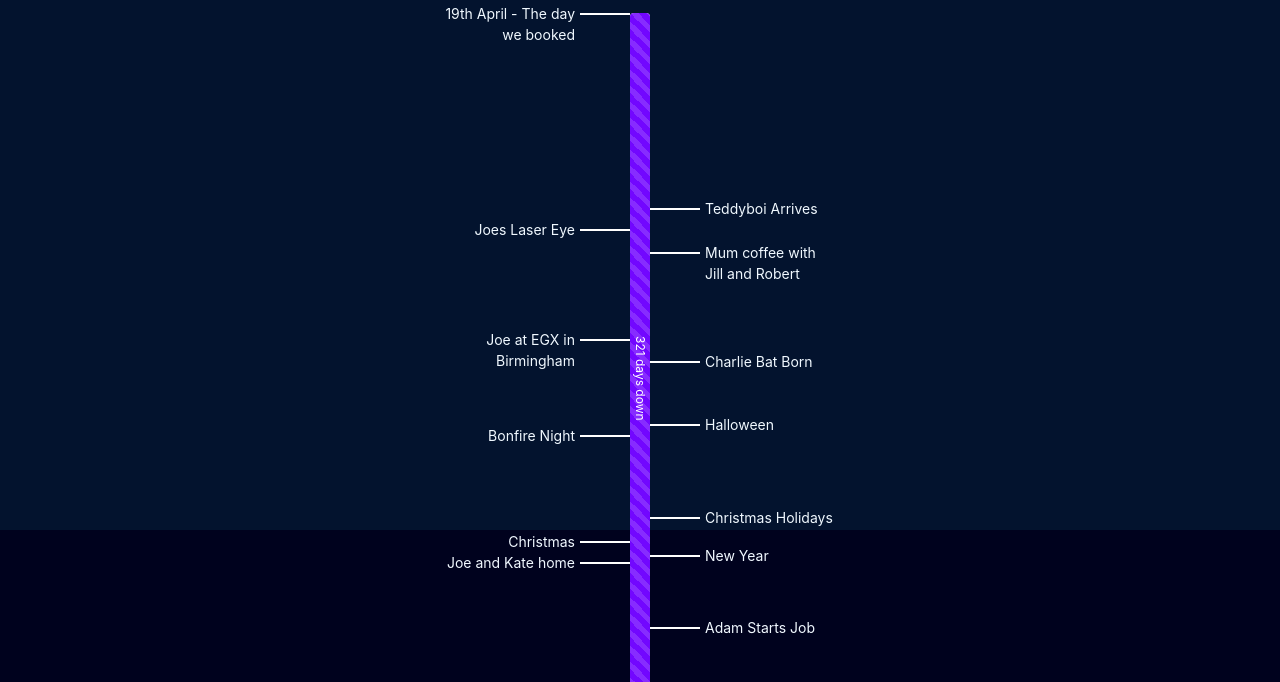
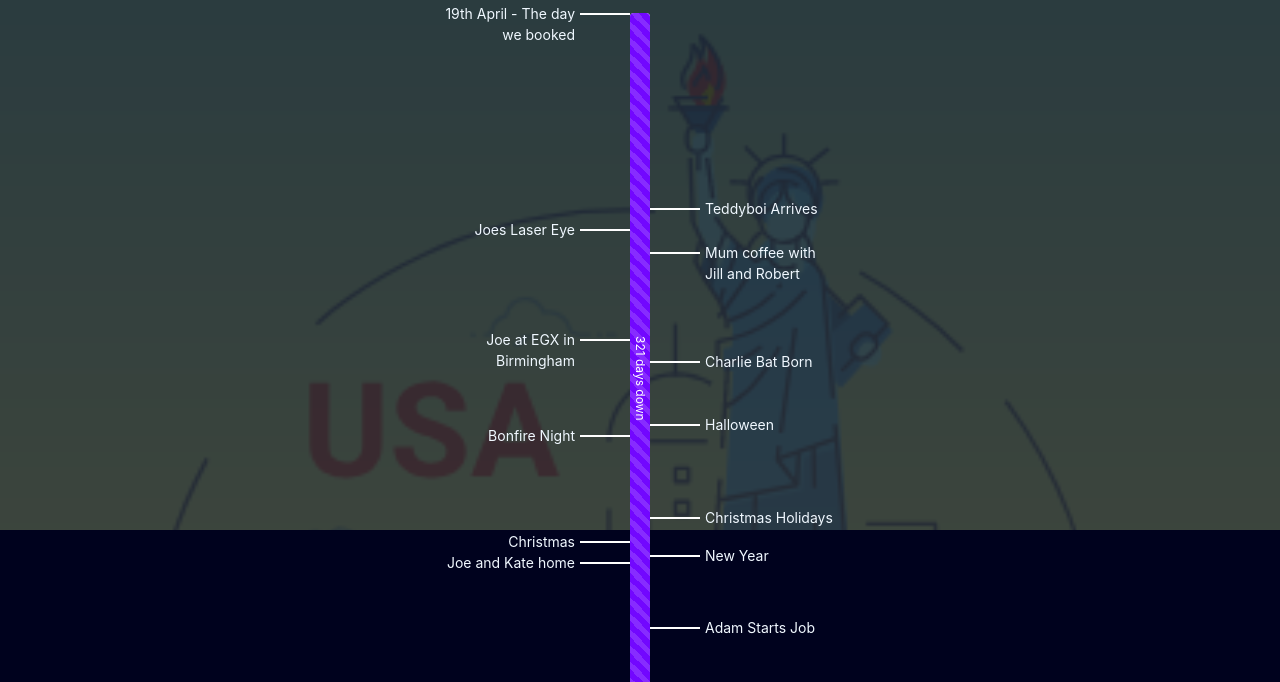
Before and after one commit to Yunojoe/countdown, a website: page index.html in a window 1280 px wide. Shown: the part 270-952 px from the top of the page. Drawn offline with Linux system fonts and the light colour scheme.

Commit message:
namchange of image

```diff
--- a/style.css
+++ b/style.css
@@ -4,7 +4,7 @@ html{
 body{
     padding-top:50px;
     background: #041933c4;  /* fallback for old browsers */
-    background-image: url(img/iPhone 6-7-8 Plus – 1.png);
+    background-image: url(img/final.png);
     background-blend-mode: multiply;
 	background-repeat: no-repeat;
 	background-size: cover;
```
Also changed, not shown: img/final.png (renamed from img/iPhone 6-7-8 Plus – 1.png).
